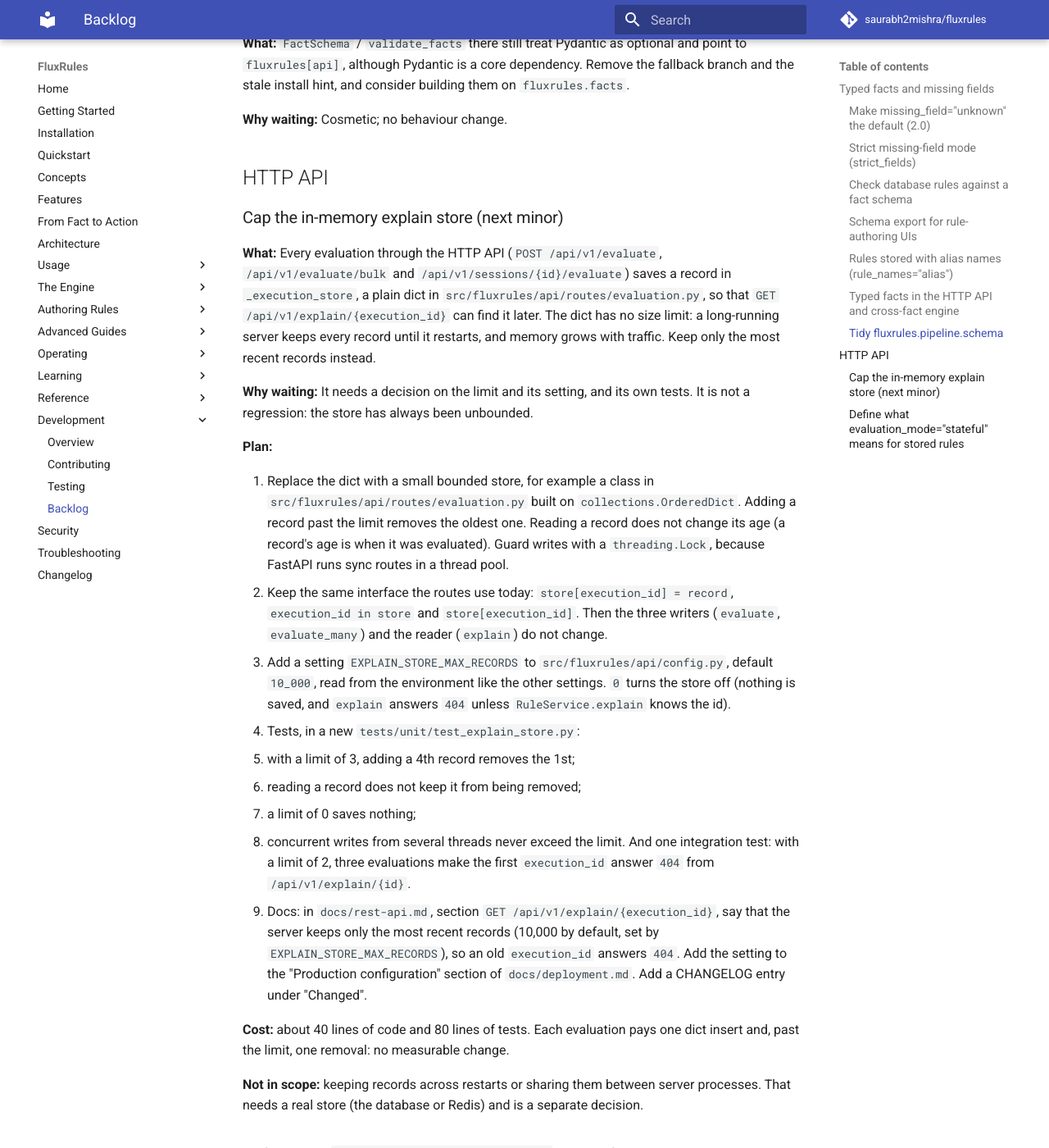
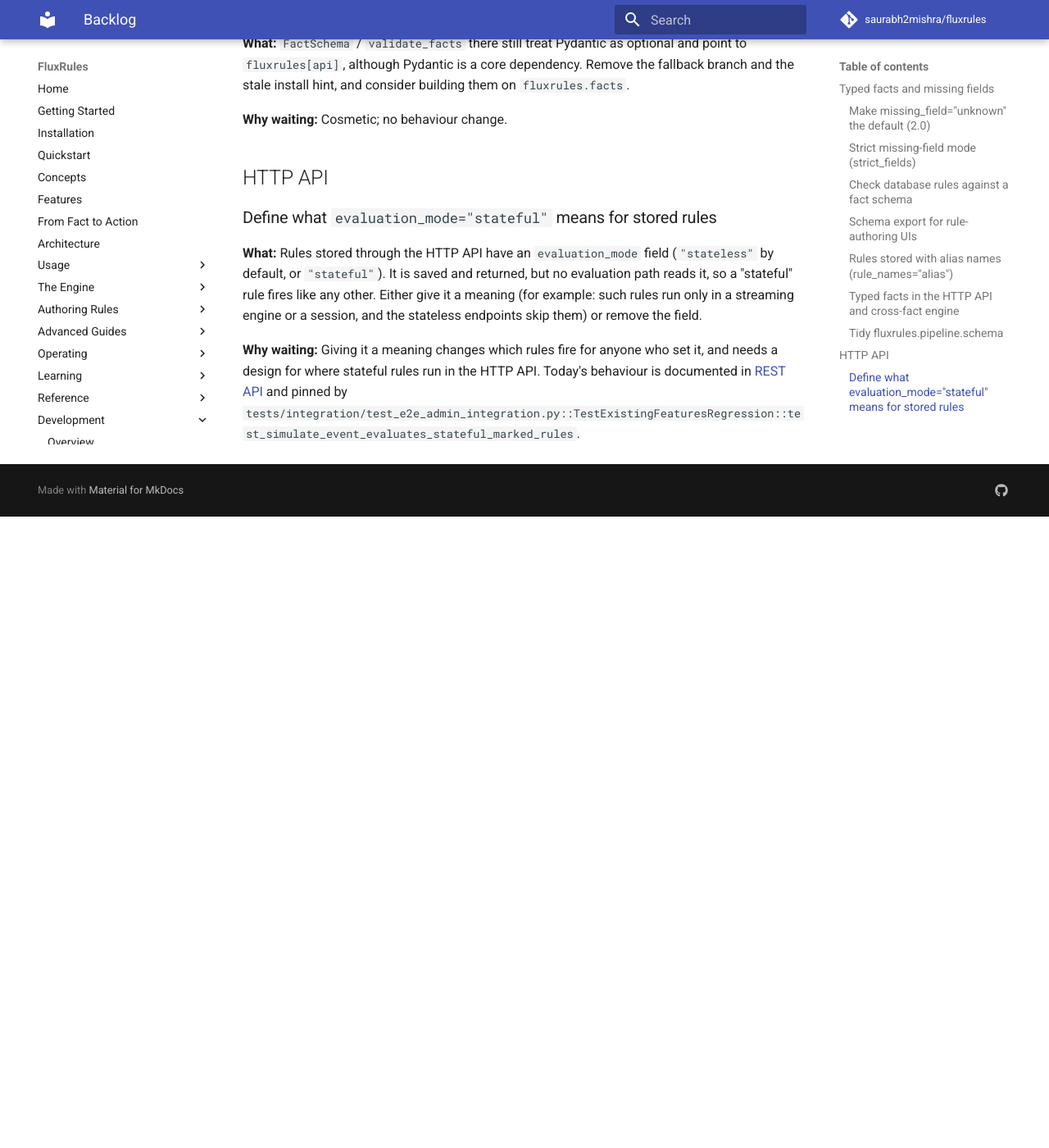
Before and after one commit to saurabh2mishra/fluxrules, an MkDocs documentation site: the page built from docs/development/backlog.md, in a window 1280 px wide and 1400 px high, scrolled down 1893 px. Shown: the whole window at 82% size. Built offline with MkDocs 1.6.1 and Material for MkDocs 9.7.7, drawn with Linux system fonts in a browser that asks for light colours; comment, search, counter and statistics services are not loaded; after the commit the page ends 2523 px from its top, so only the background shows below that.

Commit message:
feat(api): cap the in-memory explain store
Every HTTP evaluation saved a record for GET /api/v1/explain in an
unbounded dict, so a long-running server's memory grew with traffic (the
new session evaluate endpoint made this easier to trigger). The store now
keeps the most recent EXPLAIN_STORE_MAX_RECORDS records (default 10,000; 0
keeps none), removing the oldest first. Reads do not change a record's
age; writes are locked, as sync routes run in a thread pool. explain reads
with a single get, so a record removed between check and read cannot
cause a KeyError.

Implements the plan from the backlog, which is removed there.

Co-Authored-By: Claude Opus 5.5 <noreply@anthropic.com>

```diff
--- a/docs/development/backlog.md
+++ b/docs/development/backlog.md
@@ -82,54 +82,6 @@ building them on `fluxrules.facts`.
 
 ## HTTP API
 
-### Cap the in-memory explain store (next minor)
-
-**What:** Every evaluation through the HTTP API (`POST /api/v1/evaluate`,
-`/api/v1/evaluate/bulk` and `/api/v1/sessions/{id}/evaluate`) saves a record
-in `_execution_store`, a plain dict in
-`src/fluxrules/api/routes/evaluation.py`, so that
-`GET /api/v1/explain/{execution_id}` can find it later. The dict has no size
-limit: a long-running server keeps every record until it restarts, and memory
-grows with traffic. Keep only the most recent records instead.
-
-**Why waiting:** It needs a decision on the limit and its setting, and its own
-tests. It is not a regression: the store has always been unbounded.
-
-**Plan:**
-
-1. Replace the dict with a small bounded store, for example a class in
-   `src/fluxrules/api/routes/evaluation.py` built on `collections.OrderedDict`.
-   Adding a record past the limit removes the oldest one. Reading a record
-   does not change its age (a record's age is when it was evaluated). Guard
-   writes with a `threading.Lock`, because FastAPI runs sync routes in a
-   thread pool.
-2. Keep the same interface the routes use today: `store[execution_id] = record`,
-   `execution_id in store` and `store[execution_id]`. Then the three writers
-   (`evaluate`, `evaluate_many`) and the reader (`explain`) do not change.
-3. Add a setting `EXPLAIN_STORE_MAX_RECORDS` to `src/fluxrules/api/config.py`,
-   default `10_000`, read from the environment like the other settings.
-   `0` turns the store off (nothing is saved, and `explain` answers `404`
-   unless `RuleService.explain` knows the id).
-4. Tests, in a new `tests/unit/test_explain_store.py`:
-   - with a limit of 3, adding a 4th record removes the 1st;
-   - reading a record does not keep it from being removed;
-   - a limit of 0 saves nothing;
-   - concurrent writes from several threads never exceed the limit.
-   And one integration test: with a limit of 2, three evaluations make the
-   first `execution_id` answer `404` from `/api/v1/explain/{id}`.
-5. Docs: in `docs/rest-api.md`, section `GET /api/v1/explain/{execution_id}`,
-   say that the server keeps only the most recent records (10,000 by default,
-   set by `EXPLAIN_STORE_MAX_RECORDS`), so an old `execution_id` answers `404`.
-   Add the setting to the "Production configuration" section of
-   `docs/deployment.md`. Add a CHANGELOG entry under "Changed".
-
-**Cost:** about 40 lines of code and 80 lines of tests. Each evaluation pays
-one dict insert and, past the limit, one removal: no measurable change.
-
-**Not in scope:** keeping records across restarts or sharing them between
-server processes. That needs a real store (the database or Redis) and is a
-separate decision.
-
 ### Define what `evaluation_mode="stateful"` means for stored rules
 
 **What:** Rules stored through the HTTP API have an `evaluation_mode` field
```
Also changed, not shown: CHANGELOG.md (+5 -0 lines), docs/deployment.md (+3 -0 lines), docs/rest-api.md (+5 -1 lines), 4 other files.
